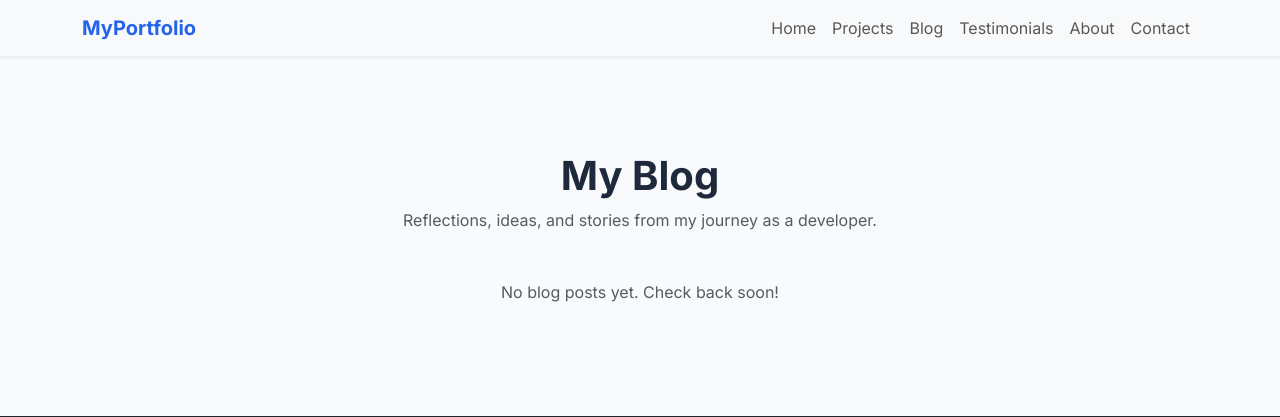
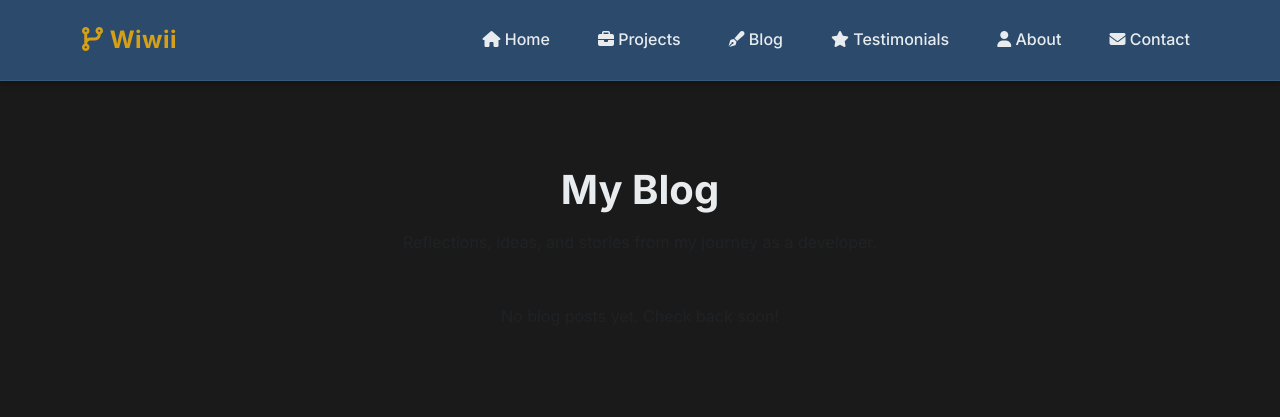
Before and after one commit to riya9818/Personal-Portfolio, a Django app: page /blog/ in a window 1280 px wide. Shown: the top 417 px of the page. Run offline with Django 4.2, Linux system fonts and the light colour scheme; data that the repository does not hold is empty.

Commit message:
navfar fixed and added css

```diff
--- a/core/templates/core/base.html
+++ b/core/templates/core/base.html
@@ -6,7 +6,7 @@
     <meta name="viewport" content="width=device-width, initial-scale=1.0">
     <title>{% block title %}Portfolio{% endblock %}</title>
     <link href="https://cdn.jsdelivr.net/npm/bootstrap@5.3.3/dist/css/bootstrap.min.css" rel="stylesheet">
-    <link rel="stylesheet" href="{% static 'css/style.css' %}">
+    <link rel="stylesheet" href="{% static 'core/css/style.css' %}">
     <link rel="stylesheet" href="https://cdnjs.cloudflare.com/ajax/libs/font-awesome/6.4.0/css/all.min.css">
    <link href="https://fonts.googleapis.com/css2?family=Inter:wght@400;500;600;700&display=swap" rel="stylesheet">
 </head>
--- a/core/templates/includes/navbar.html
+++ b/core/templates/includes/navbar.html
@@ -1,17 +1,57 @@
-<nav class="navbar navbar-expand-lg navbar-light bg-light shadow-sm">
+{% load static %}
+
+<nav class="navbar navbar-expand-lg navbar-dark">
   <div class="container">
-    <a class="navbar-brand fw-bold" href="/">MyPortfolio</a>
-    <button class="navbar-toggler" type="button" data-bs-toggle="collapse" data-bs-target="#navmenu">
+    <!-- Brand/Logo -->
+    <a class="navbar-brand" href="/">
+      <i class="fas fa-code-branch"></i>
+      <span>Wiwii</span>
+    </a>
+
+    <!-- Hamburger Toggle -->
+    <button class="navbar-toggler" type="button" data-bs-toggle="collapse" data-bs-target="#navbarMenu" aria-controls="navbarMenu" aria-expanded="false" aria-label="Toggle navigation">
       <span class="navbar-toggler-icon"></span>
     </button>
-    <div class="collapse navbar-collapse" id="navmenu">
+
+    <!-- Navigation Links -->
+    <div class="collapse navbar-collapse" id="navbarMenu">
       <ul class="navbar-nav ms-auto">
-        <li class="nav-item"><a class="nav-link" href="/">Home</a></li>
-        <li class="nav-item"><a class="nav-link" href="/projects/">Projects</a></li>
-        <li class="nav-item"><a class="nav-link" href="/blog/">Blog</a></li>
-        <li class="nav-item"><a class="nav-link" href="/testimonials/">Testimonials</a></li>
-        <li class="nav-item"><a class="nav-link" href="/about/">About</a></li>
-        <li class="nav-item"><a class="nav-link" href="/contact/">Contact</a></li>
+        <li class="nav-item">
+          <a class="nav-link" href="/">
+            <i class="fas fa-home"></i>
+            <span>Home</span>
+          </a>
+        </li>
+        <li class="nav-item">
+          <a class="nav-link" href="/projects/">
+            <i class="fas fa-briefcase"></i>
+            <span>Projects</span>
+          </a>
+        </li>
+        <li class="nav-item">
+          <a class="nav-link" href="/blog/">
+            <i class="fas fa-pen-fancy"></i>
+            <span>Blog</span>
+          </a>
+        </li>
+        <li class="nav-item">
+          <a class="nav-link" href="/testimonials/">
+            <i class="fas fa-star"></i>
+            <span>Testimonials</span>
+          </a>
+        </li>
+        <li class="nav-item">
+          <a class="nav-link" href="/about/">
+            <i class="fas fa-user"></i>
+            <span>About</span>
+          </a>
+        </li>
+        <li class="nav-item">
+          <a class="nav-link nav-link-cta" href="/contact/">
+            <i class="fas fa-envelope"></i>
+            <span>Contact</span>
+          </a>
+        </li>
       </ul>
     </div>
   </div>
```
